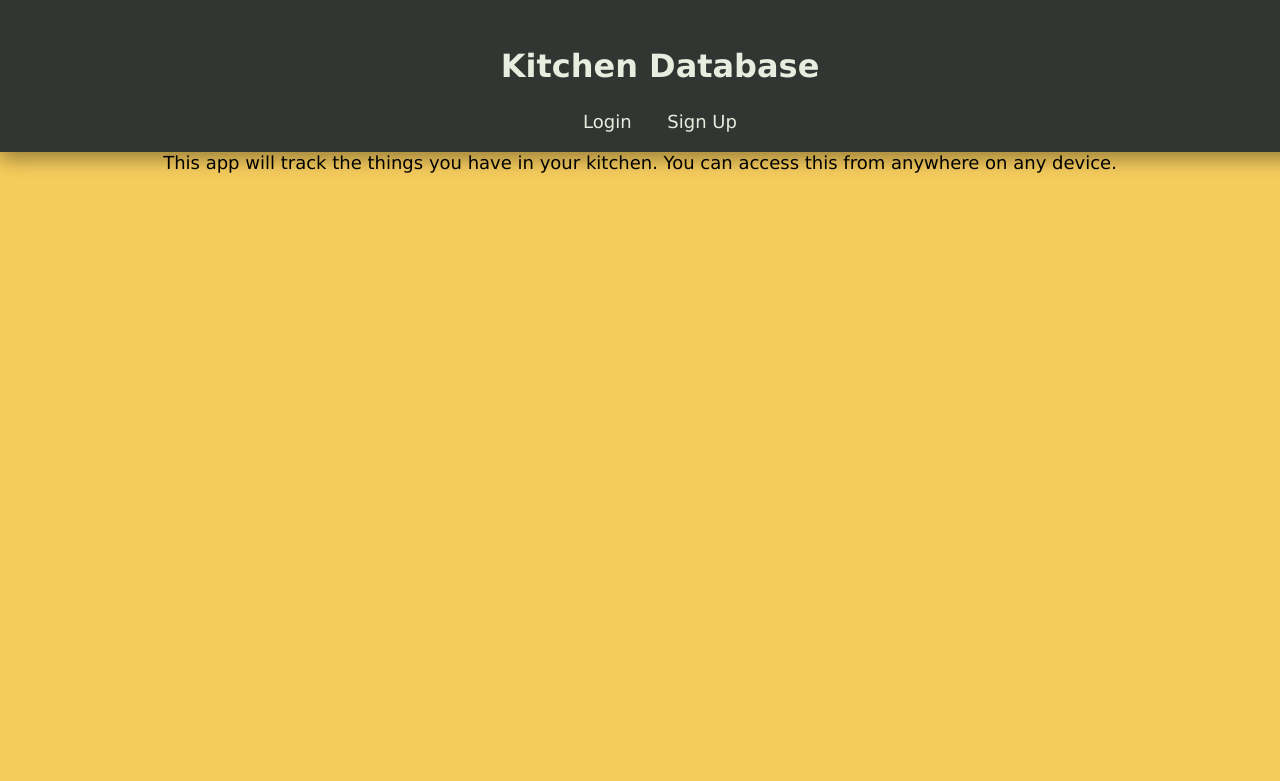
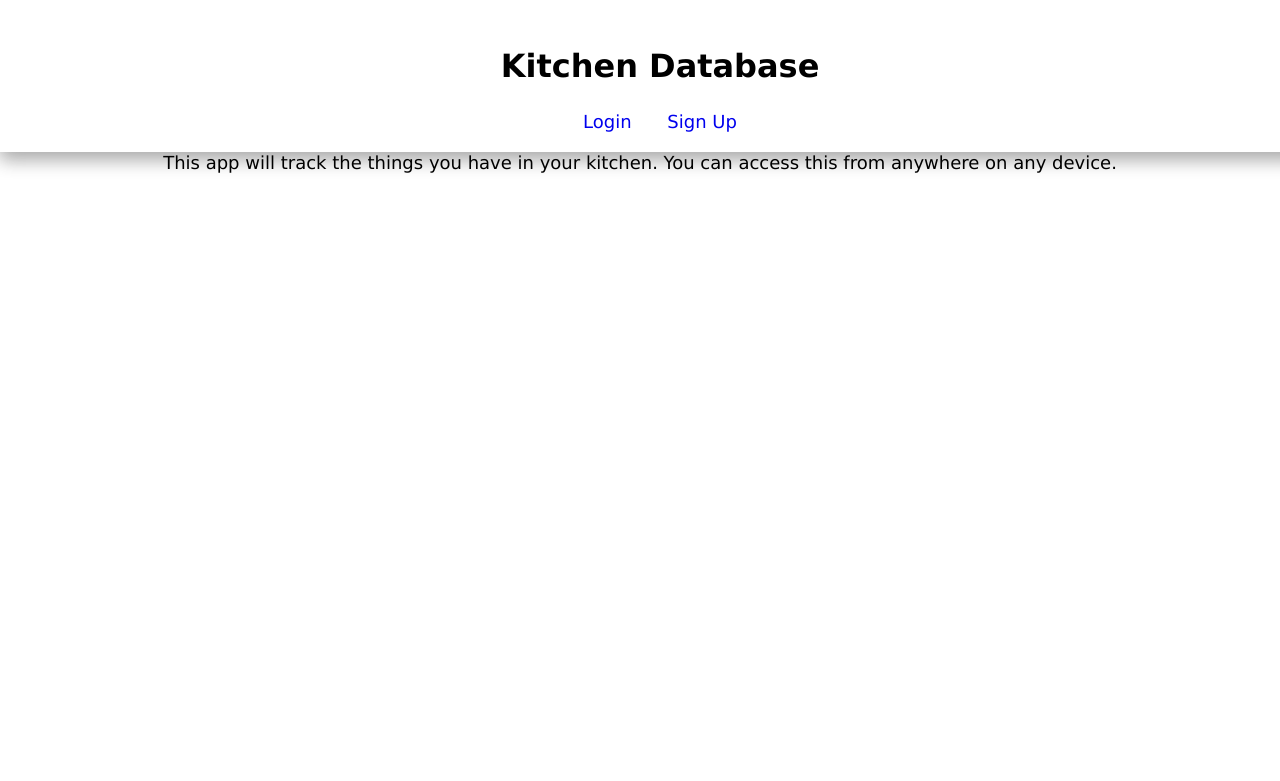
Before and after one commit to sudoaptwhyupdate/KitchenDatabseWebsite, a Flask app: page / in a window 1280 px wide. Shown: the top 781 px of the page. Run offline with Flask 2, Linux system fonts and the light colour scheme.

Commit message:
Add files via upload

```diff
--- a/website/static/styles/style.css
+++ b/website/static/styles/style.css
@@ -2,14 +2,11 @@ body {
   margin: 0;
   padding: 0;
   font-family: Verdana, Geneva, Tahoma, sans-serif;
-  background-color:#F5CB5C;
   width: 100%;
 }
 
 nav {
   padding: 20px;
-  background-color: #333533;
-  color:#E8EDDF;
   top: 0;
   display: grid;
   place-items: center;
@@ -22,14 +19,12 @@ nav {
 
 nav h1 {
   font-size: xx-large;
-  color: #E8EDDF;
 }
 
 /*do a hover for this*/
 nav ul {
   padding: 0;
   margin: 0;
-  color: #E8EDDF;
   font-size: large;
 }
 
@@ -48,7 +43,6 @@ nav li {
 a {
   padding: 15px;
   text-decoration: none;
-  color: #E8EDDF;
 }
 
 .bannerMessage {
@@ -57,22 +51,18 @@ a {
 
 .error_banner {
   font-size: large;
-  color: #E8EDDF;
   float: left;
   padding: 10px;
   text-align: center;
   width: 100%;
-  background-color: #81141485;
 }
 
 .success_banner {
   font-size: large;
-  color: #E8EDDF;
   float: left;
   padding: 20px;
   text-align: center;
   width: 100%;
-  background-color: #15a71580;
 }
 
 #showcase_paragraph {
```
Also changed, not shown: website/database.db.
